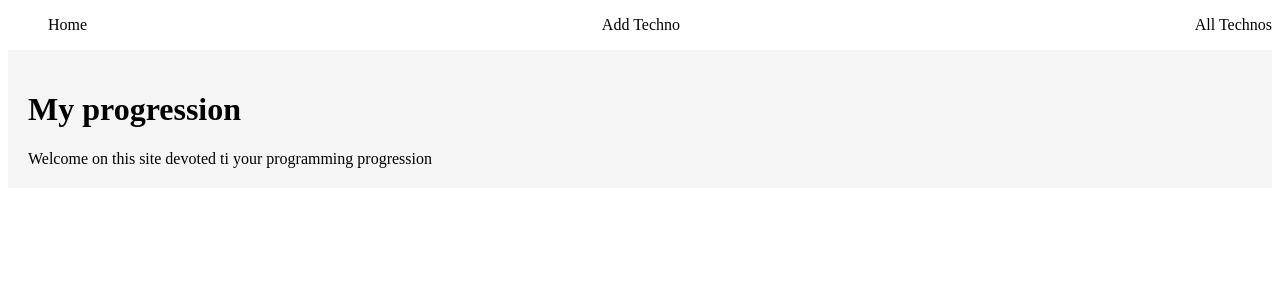
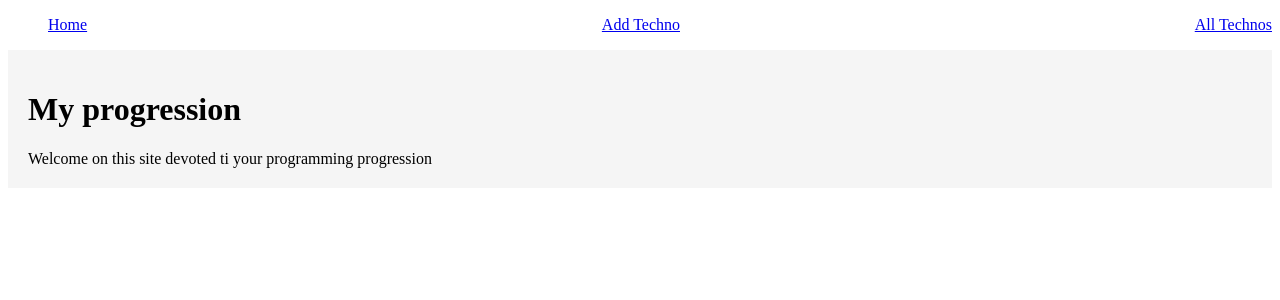
Before and after one commit to Tadkozh/reactcataloguetechnos, a React (Create React App) app: page / in a window 1280 px wide. Shown: the top 300 px of the page. Built offline with nearby package versions, Linux system fonts and the light colour scheme.

Commit message:
Implémentation React Router DOM dans Menu.js

```diff
--- a/src/components/Menu.js
+++ b/src/components/Menu.js
@@ -1,10 +1,12 @@
+import { NavLink } from 'react-router-dom'
+
 export default function Menu() {
   return (
     <div className='menu'>
       <ul>
-        <li>Home</li>
-        <li>Add Techno</li>
-        <li>All Technos</li>
+        <li> <NavLink to='/'>Home</NavLink></li>
+        <li> <NavLink to='/add'>Add Techno</NavLink></li>
+        <li> <NavLink to='/list'>All Technos</NavLink></li>
       </ul>
     </div>
   )
--- a/src/index.js
+++ b/src/index.js
@@ -8,7 +8,7 @@ const root = ReactDOM.createRoot(document.getElementById('root'));
 root.render(
   <React.StrictMode>
     <BrowserRouter>
-    <App />
+      <App />
     </BrowserRouter>
   </React.StrictMode>
 );
```
